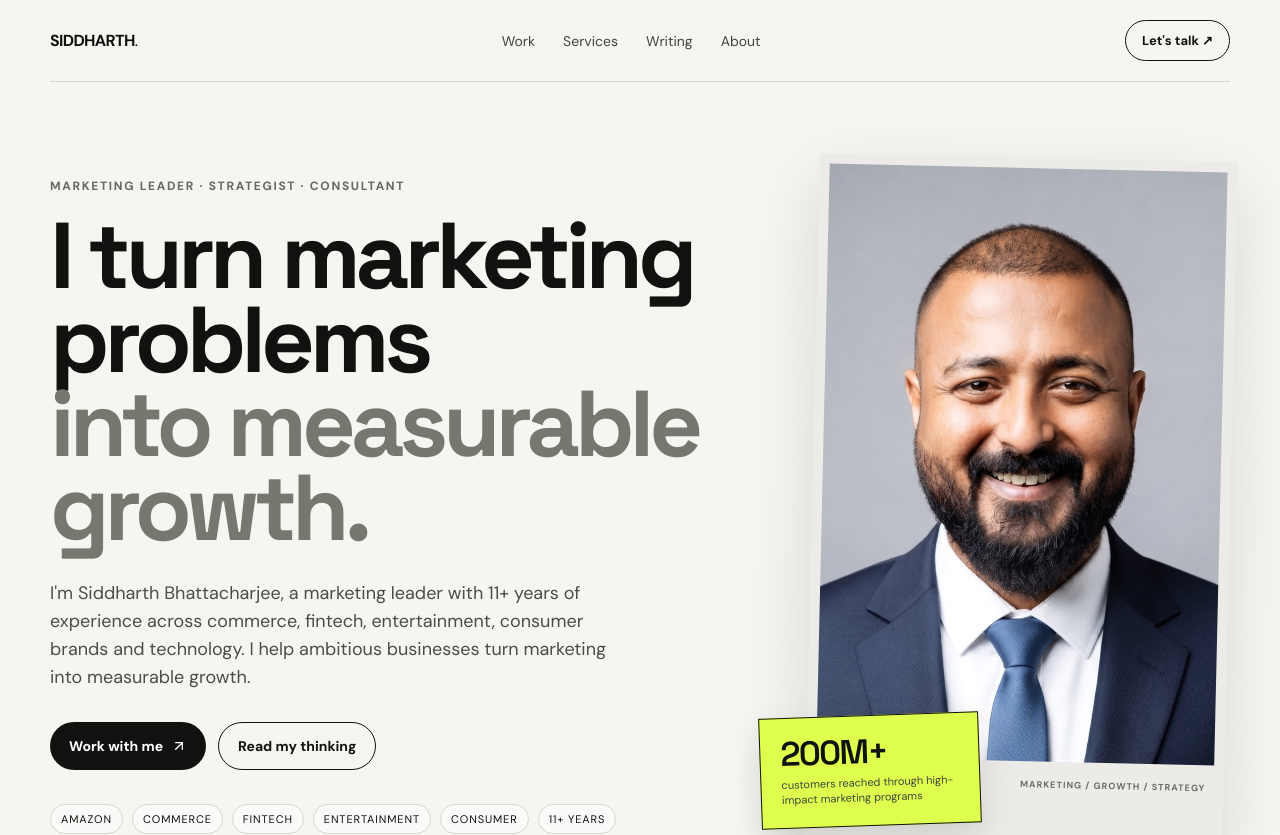
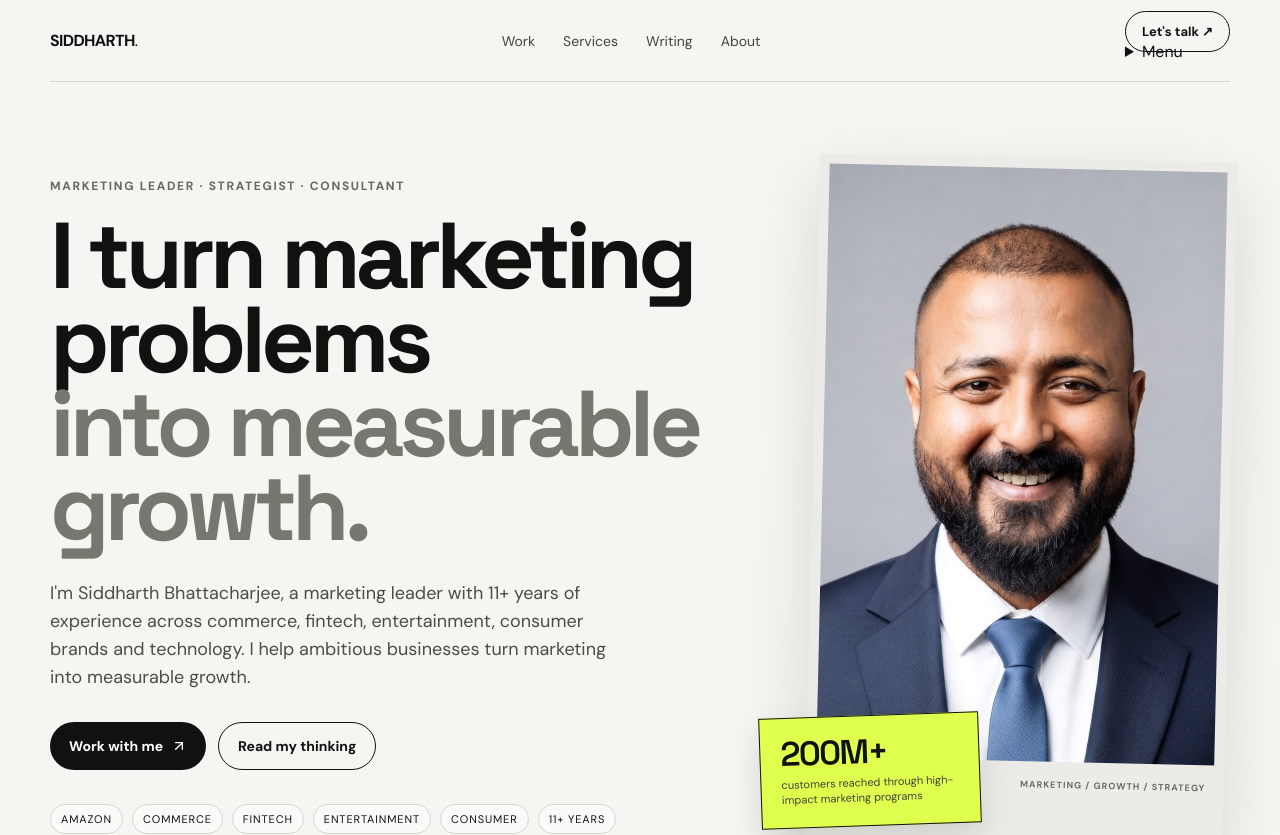
Before and after one commit to iLuciferDevil/siddharth-portfolio, a Next.js app: page / in a window 1280 px wide. Shown: the top 835 px of the page. Built offline with nearby package versions, Linux system fonts and the light colour scheme.

Commit message:
Add mobile navigation

```diff
--- a/components/Header.tsx
+++ b/components/Header.tsx
@@ -1,2 +1,19 @@
 import Link from 'next/link';
-export default function Header(){return <header className="container nav"><Link href="/" className="logo">SIDDHARTH<span style={{fontWeight:400}}>.</span></Link><nav className="navlinks"><a href="/#work">Work</a><Link href="/services">Services</Link><Link href="/blog">Writing</Link><a href="/#about">About</a></nav><a className="pill" href="/#contact">Let&apos;s talk ↗</a></header>}
+
+export default function Header(){
+  return <header className="container nav">
+    <Link href="/" className="logo">SIDDHARTH<span style={{fontWeight:400}}>.</span></Link>
+    <nav className="navlinks">
+      <a href="/#work">Work</a><Link href="/services">Services</Link><Link href="/blog">Writing</Link><a href="/#about">About</a>
+    </nav>
+    <div className="nav-actions">
+      <a className="pill" href="/#contact">Let&apos;s talk ↗</a>
+      <details className="mobile-menu">
+        <summary aria-label="Open navigation">Menu</summary>
+        <div className="mobile-menu-panel">
+          <a href="/#work">Work</a><Link href="/services">Services</Link><Link href="/blog">Writing</Link><a href="/#about">About</a><a href="/#contact">Let&apos;s talk ↗</a>
+        </div>
+      </details>
+    </div>
+  </header>
+}
```
